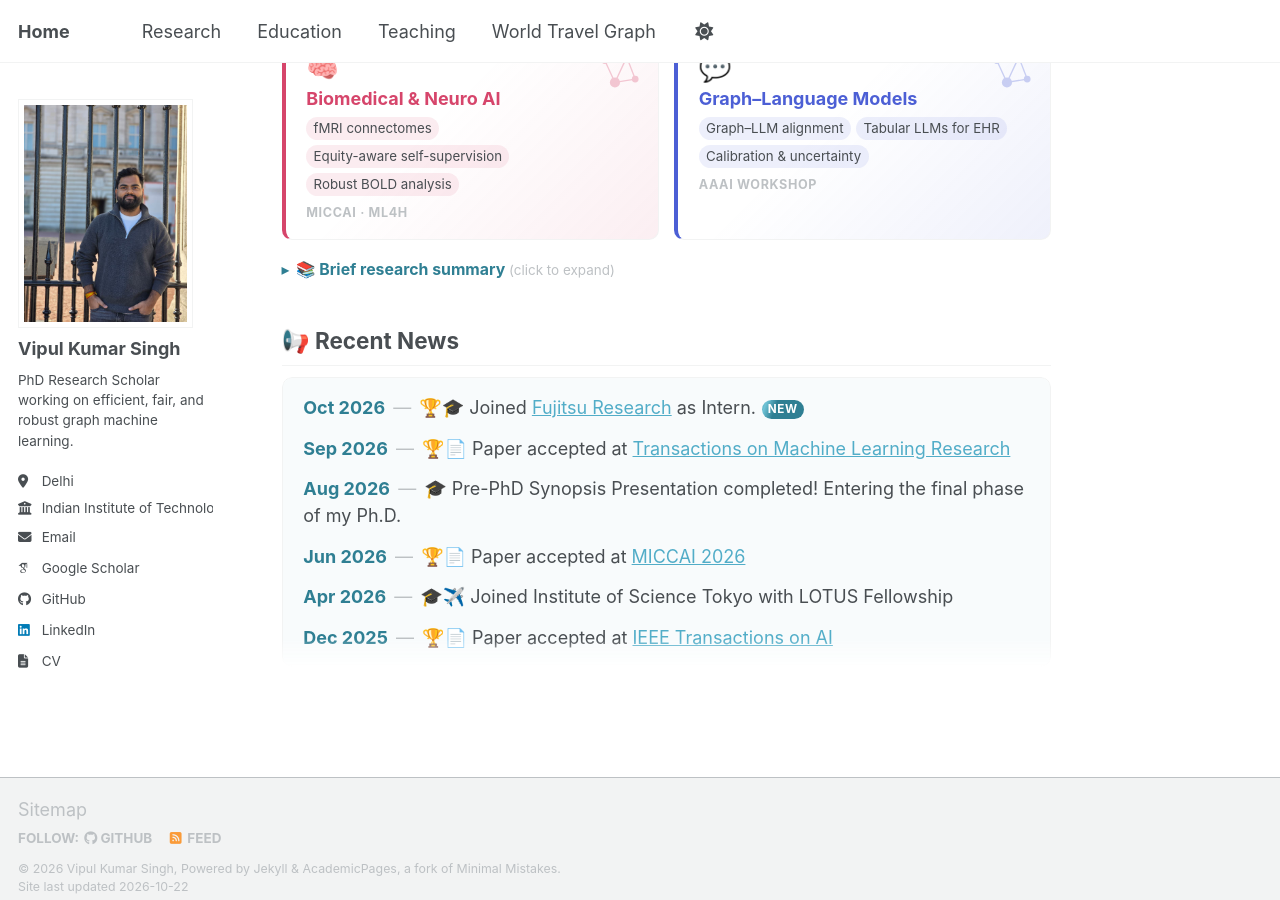
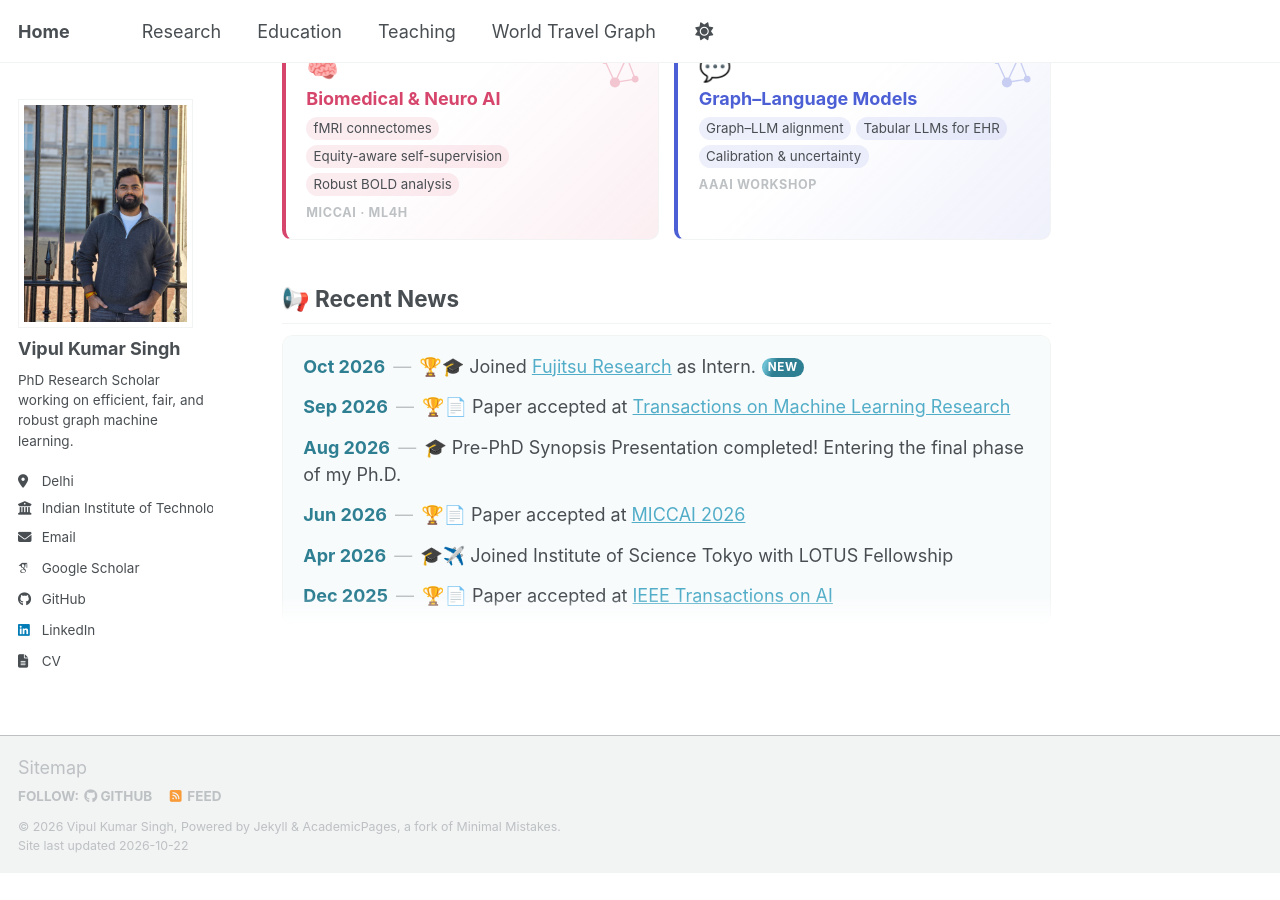
Before and after one commit to shashivipul/shashivipul.github.io, a Jekyll site: the page built from _pages/about.md, in a window 1280 px wide and 900 px high, scrolled down 1267 px. Built offline with Jekyll 4.4.1, drawn with Linux system fonts in a browser that asks for light colours; some web fonts are replaced; a script bundle is joined from its source files by our own code; library files that are not in the unit come from our copies; after the commit the page ends 2140 px from its top, so only the background shows below that.

Commit message:
Remove interests summary from about page
Removed the interests summary section from the about page.

```diff
--- a/_pages/about.md
+++ b/_pages/about.md
@@ -65,11 +65,6 @@ Earlier, I was a Visiting Junior Fellow with [Prof. Tsuyoshi Murata](https://www
 <div class="interests">
 {% for t in site.data.interests.tiles %}<a class="interest interest--{{ t.color | default: 'teal' }}{% if t.current %} is-current{% endif %}" href="{{ t.link | default: '#' }}"><span class="interest__icon" aria-hidden="true">{{ t.icon }}</span><span class="interest__title">{{ t.title }}{% if t.current %} <em class="interest__now">Now</em>{% endif %}</span><span class="interest__keys">{% for k in t.keywords %}<span>{{ k }}</span>{% endfor %}</span>{% if t.venues %}<span class="interest__venues">{{ t.venues }}</span>{% endif %}<svg class="interest__motif" viewBox="0 0 64 64" aria-hidden="true"><g class="interest__edges"><line x1="14" y1="16" x2="40" y2="12"/><line x1="40" y1="12" x2="50" y2="38"/><line x1="14" y1="16" x2="26" y2="42"/><line x1="26" y1="42" x2="50" y2="38"/><line x1="40" y1="12" x2="26" y2="42"/></g><g class="interest__nodes"><circle cx="14" cy="16" r="4"/><circle cx="40" cy="12" r="5"/><circle cx="50" cy="38" r="4"/><circle cx="26" cy="42" r="6"/></g></svg></a>
 {% endfor %}</div>
-
-<details class="interests-summary">
-<summary>📚 Brief research summary <span>(click to expand)</span></summary>
-<div class="interests-summary__body">{{ site.data.interests.summary | markdownify }}</div>
-</details>
 
 ## 📢 Recent News
 
```
